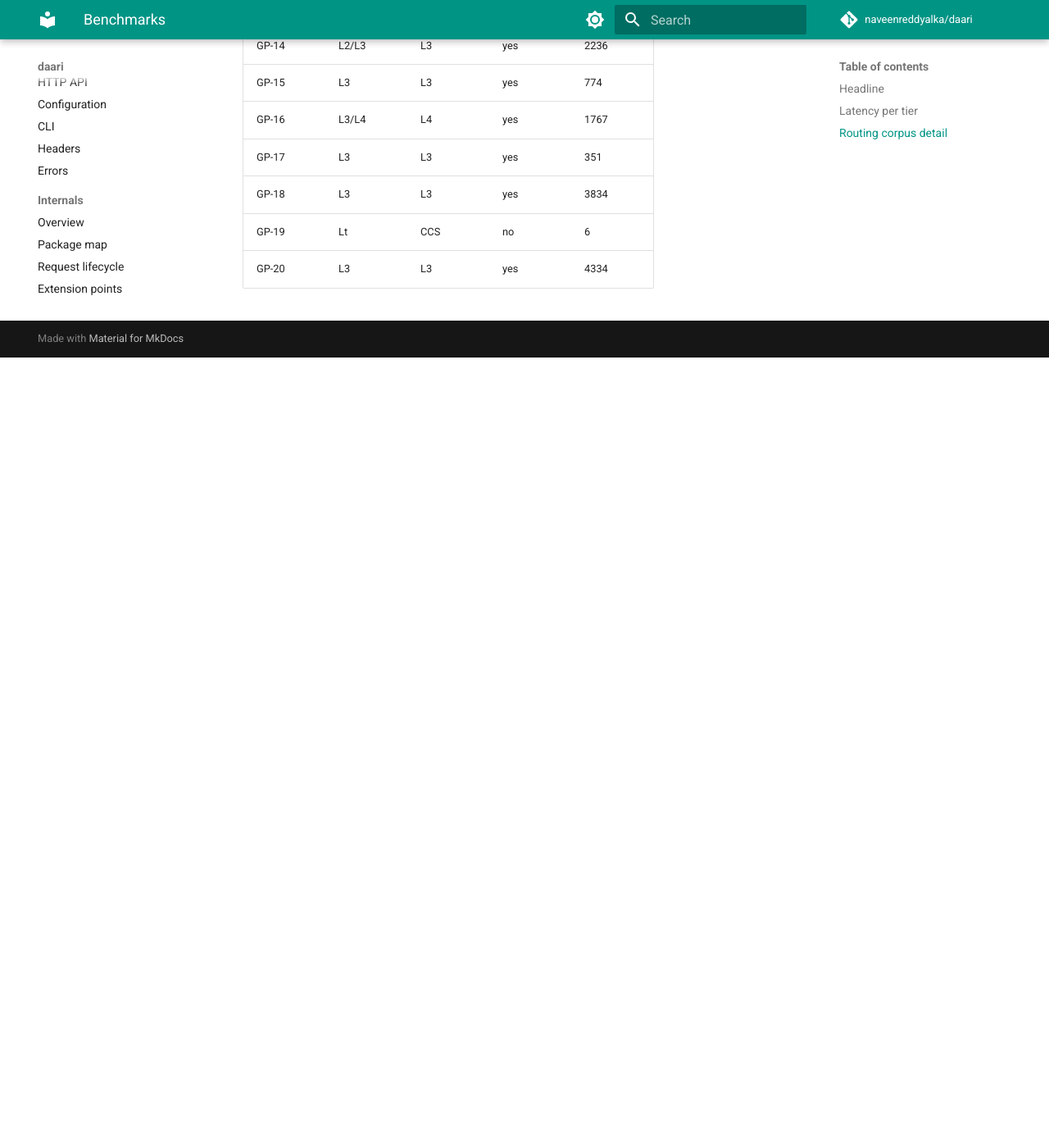
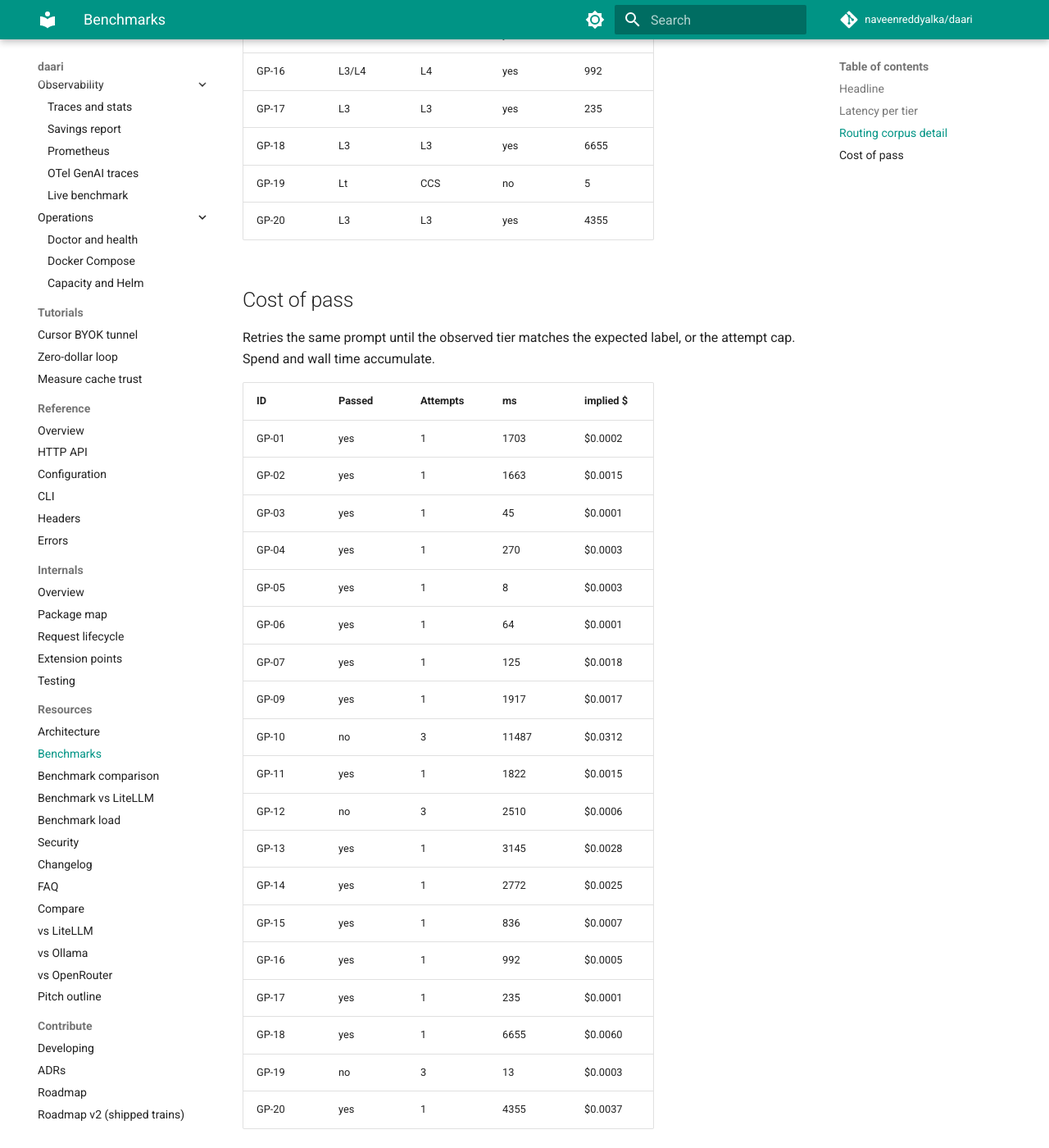
Before and after one commit to naveenreddyalka/daari, an MkDocs documentation site: the page built from docs/developer/resources/benchmarks.md, in a window 1280 px wide and 1400 px high, scrolled down 2049 px. Shown: the whole window at 82% size. Built offline with MkDocs 1.6.1 and Material for MkDocs 9.7.7, drawn with Linux system fonts in a browser that asks for light colours; comment, search, counter and statistics services are not loaded; before the commit the page ends 2485 px from its top, so only the background shows below that; some of the changed text lies outside the part shown.

Commit message:
feat(bench): publish cost-of-pass and agent $0-tier (#245)
Live bench retries until the expected tier matches (or cap) and scores
tool-bearing agent prompts so TRACKING can cite an agent corpus, not only GP-01–20.

Co-authored-by: Cursor <cursoragent@cursor.com>

```diff
--- a/docs/developer/resources/benchmarks.md
+++ b/docs/developer/resources/benchmarks.md
@@ -21,49 +21,69 @@ Historical notes: [docs/BENCHMARKS.md](../../BENCHMARKS.md).
 
 - **$0-tier rate:** 100% of served requests never left the machine
 - **Routing accuracy:** 16/19 scored rows matched the expected tier (1 frontier row(s) excluded — run with --allow-frontier to score them)
-- **Frontier spend avoided:** $0.0324 for this corpus at gpt-4o rates
+- **Frontier spend avoided:** $0.0344 for this corpus at gpt-4o rates
+- **Agent $0-tier rate:** 100% of 8 tool-bearing agent prompts never left the machine
 - **L1 paraphrase retention:** 11/18 (61%)
 - **L1 near-miss rejection:** 18/18 (100%)
-
-> Note (2026-08-18): rejection went 17% → 100% after
-> [#206](https://github.com/naveenreddyalka/daari/issues/206) put the lexical
-> verifier back on the serve path. Retention dropped from 94% because the
-> verifier vetoes the six benign synonym-substitution rows (e.g.
-> summarise/summarize) — recall follow-up tracked in
-> [#208](https://github.com/naveenreddyalka/daari/issues/208).
 
 ## Latency per tier
 
 | Tier | Requests | p50 ms | p95 ms |
 |------|----------|--------|--------|
-| CCS | 1 | 6 | 6 |
-| L0 | 1 | 9 | 9 |
-| L2 | 1 | 53 | 53 |
-| L3 | 12 | 1471 | 8111 |
-| L4 | 2 | 779 | 1767 |
-| Lt | 2 | 66 | 95 |
+| CCS | 1 | 5 | 5 |
+| L0 | 1 | 8 | 8 |
+| L2 | 1 | 45 | 45 |
+| L3 | 12 | 1822 | 11478 |
+| L4 | 2 | 992 | 1346 |
+| Lt | 2 | 64 | 125 |
 
 ## Routing corpus detail
 
 | ID | Expected | Observed | OK | ms |
 |----|----------|----------|----|-----|
-| GP-01 | L3 | L3 | yes | 1288 |
-| GP-02 | L3 | L3 | yes | 4323 |
-| GP-03 | L2 | L2 | yes | 53 |
-| GP-04 | L3 | L3 | yes | 667 |
-| GP-05 | L0 | L0 | yes | 9 |
-| GP-06 | Lt | Lt | yes | 66 |
-| GP-07 | Lt | Lt | yes | 95 |
+| GP-01 | L3 | L3 | yes | 1703 |
+| GP-02 | L3 | L3 | yes | 1663 |
+| GP-03 | L2 | L2 | yes | 45 |
+| GP-04 | L3 | L3 | yes | 270 |
+| GP-05 | L0 | L0 | yes | 8 |
+| GP-06 | Lt | Lt | yes | 64 |
+| GP-07 | Lt | Lt | yes | 125 |
 | GP-08 | L6 | excluded | — | 0 |
-| GP-09 | L3 | L3 | yes | 1471 |
-| GP-10 | L5 | L3 | no | 8111 |
-| GP-11 | L3 | L3 | yes | 1232 |
-| GP-12 | L1/L3 | L4 | no | 779 |
-| GP-13 | L3 | L3 | yes | 3134 |
-| GP-14 | L2/L3 | L3 | yes | 2236 |
-| GP-15 | L3 | L3 | yes | 774 |
-| GP-16 | L3/L4 | L4 | yes | 1767 |
-| GP-17 | L3 | L3 | yes | 351 |
-| GP-18 | L3 | L3 | yes | 3834 |
-| GP-19 | Lt | CCS | no | 6 |
-| GP-20 | L3 | L3 | yes | 4334 |
+| GP-09 | L3 | L3 | yes | 1917 |
+| GP-10 | L5 | L3 | no | 11478 |
+| GP-11 | L3 | L3 | yes | 1822 |
+| GP-12 | L1/L3 | L4 | no | 1346 |
+| GP-13 | L3 | L3 | yes | 3145 |
+| GP-14 | L2/L3 | L3 | yes | 2772 |
+| GP-15 | L3 | L3 | yes | 836 |
+| GP-16 | L3/L4 | L4 | yes | 992 |
+| GP-17 | L3 | L3 | yes | 235 |
+| GP-18 | L3 | L3 | yes | 6655 |
+| GP-19 | Lt | CCS | no | 5 |
+| GP-20 | L3 | L3 | yes | 4355 |
+
+## Cost of pass
+
+Retries the same prompt until the observed tier matches the expected label, or the attempt cap. Spend and wall time accumulate.
+
+| ID | Passed | Attempts | ms | implied $ |
+|----|--------|----------|-----|-----------|
+| GP-01 | yes | 1 | 1703 | $0.0002 |
+| GP-02 | yes | 1 | 1663 | $0.0015 |
+| GP-03 | yes | 1 | 45 | $0.0001 |
+| GP-04 | yes | 1 | 270 | $0.0003 |
+| GP-05 | yes | 1 | 8 | $0.0003 |
+| GP-06 | yes | 1 | 64 | $0.0001 |
+| GP-07 | yes | 1 | 125 | $0.0018 |
+| GP-09 | yes | 1 | 1917 | $0.0017 |
+| GP-10 | no | 3 | 11487 | $0.0312 |
+| GP-11 | yes | 1 | 1822 | $0.0015 |
+| GP-12 | no | 3 | 2510 | $0.0006 |
+| GP-13 | yes | 1 | 3145 | $0.0028 |
+| GP-14 | yes | 1 | 2772 | $0.0025 |
+| GP-15 | yes | 1 | 836 | $0.0007 |
+| GP-16 | yes | 1 | 992 | $0.0005 |
+| GP-17 | yes | 1 | 235 | $0.0001 |
+| GP-18 | yes | 1 | 6655 | $0.0060 |
+| GP-19 | no | 3 | 13 | $0.0003 |
+| GP-20 | yes | 1 | 4355 | $0.0037 |
```
Also changed, not shown: other parts of docs/developer/resources/benchmarks.md (+2 -2 lines), docs/TRACKING.md (+16 -1 lines), docs/developer/guides/observability/live-benchmark.md (+3 -0 lines), docs/prd/ROADMAP-v3.md (+2 -0 lines), 3 other files.
